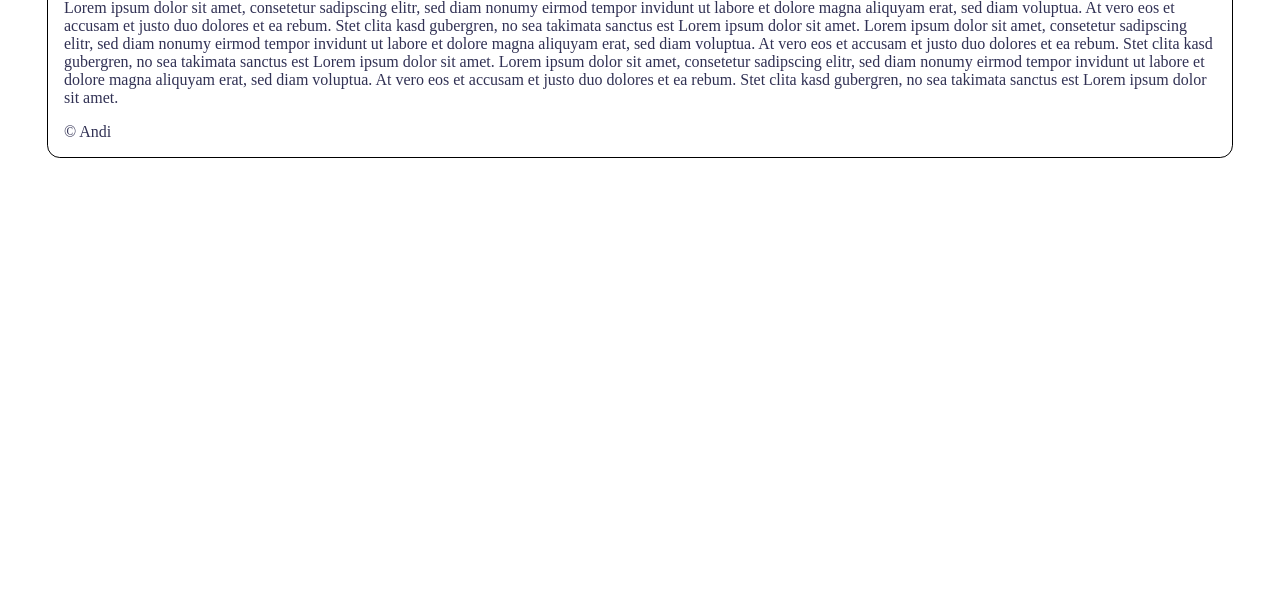
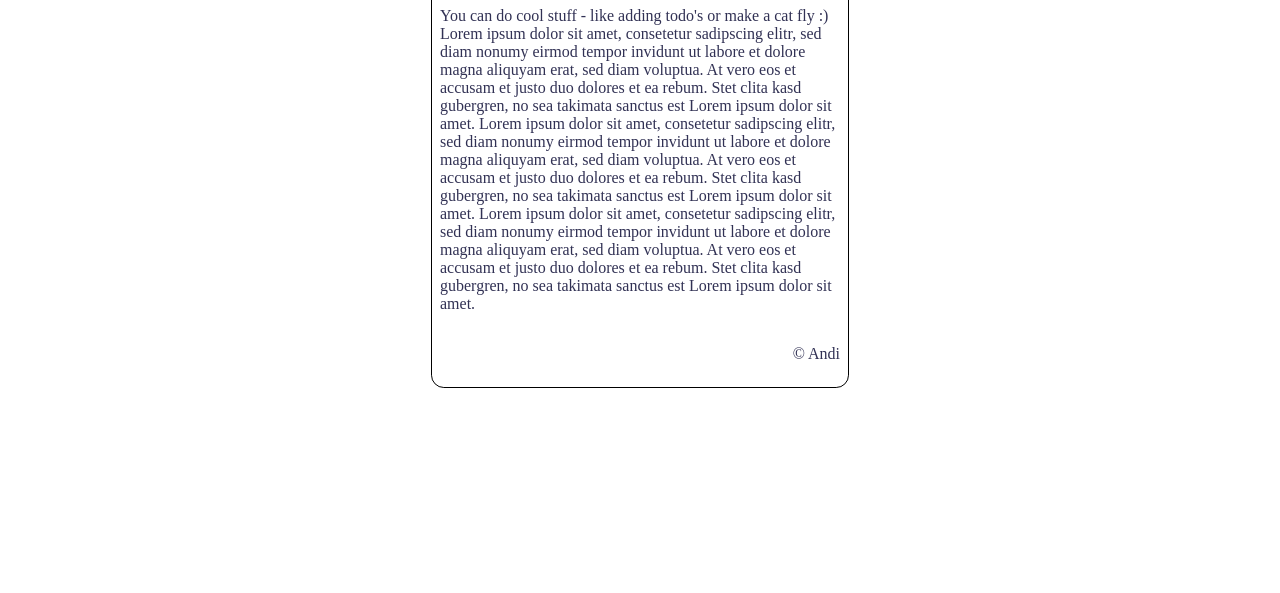
Before and after one commit to Zwebelee/simple-to-do-list, a website: page source/public/about.html in a window 1280 px wide. Shown: the part 207-800 px from the top of the page. Drawn offline with Linux system fonts and the light colour scheme.

Commit message:
💄about page

```diff
--- a/source/public/about.html
+++ b/source/public/about.html
@@ -6,9 +6,10 @@
   <title>About</title>
   <link rel="stylesheet" href="styles/main.css">
 </head>
-<body>
+<body class="about-body">
 <header>
   <div id="nyan-cat"></div>
+  <div class="header-buttons">
   <nav>
     <a class="nav-link-button" href="index.html">
       <button class="home">
@@ -16,10 +17,11 @@
       </button>
     </a>
   </nav>
+  </div>
 </header>
 <main>
   <h1 id="hallo">About this application</h1>
-  <p>Lorem ipsum dolor sit amet, consetetur sadipscing elitr, sed diam nonumy eirmod tempor invidunt ut labore et dolore
+  <p>You can do cool stuff - like adding todo's or make a cat fly :) Lorem ipsum dolor sit amet, consetetur sadipscing elitr, sed diam nonumy eirmod tempor invidunt ut labore et dolore
     magna aliquyam erat, sed diam voluptua. At vero eos et accusam et justo duo dolores et ea rebum. Stet clita kasd
     gubergren, no sea takimata sanctus est Lorem ipsum dolor sit amet. Lorem ipsum dolor sit amet, consetetur sadipscing
     elitr, sed diam nonumy eirmod tempor invidunt ut labore et dolore magna aliquyam erat, sed diam voluptua. At vero
--- a/source/public/styles/main.css
+++ b/source/public/styles/main.css
@@ -86,6 +86,18 @@ header {
     display: flex;
     justify-content: space-between;
     align-items: center;
+}
+
+.about-body {
+    display: flex;
+    flex-wrap: wrap;
+    width: 30%;
+    min-width: 25rem;
+    max-width: 70rem;
+    flex-direction: column;
+    align-items: flex-end;
+    padding: 0.5rem;
+
 }
 
 .form-body {
```
Also changed, not shown: source/public/form.html (+1 -2 lines), source/public/index.html (+1 -1 lines).
